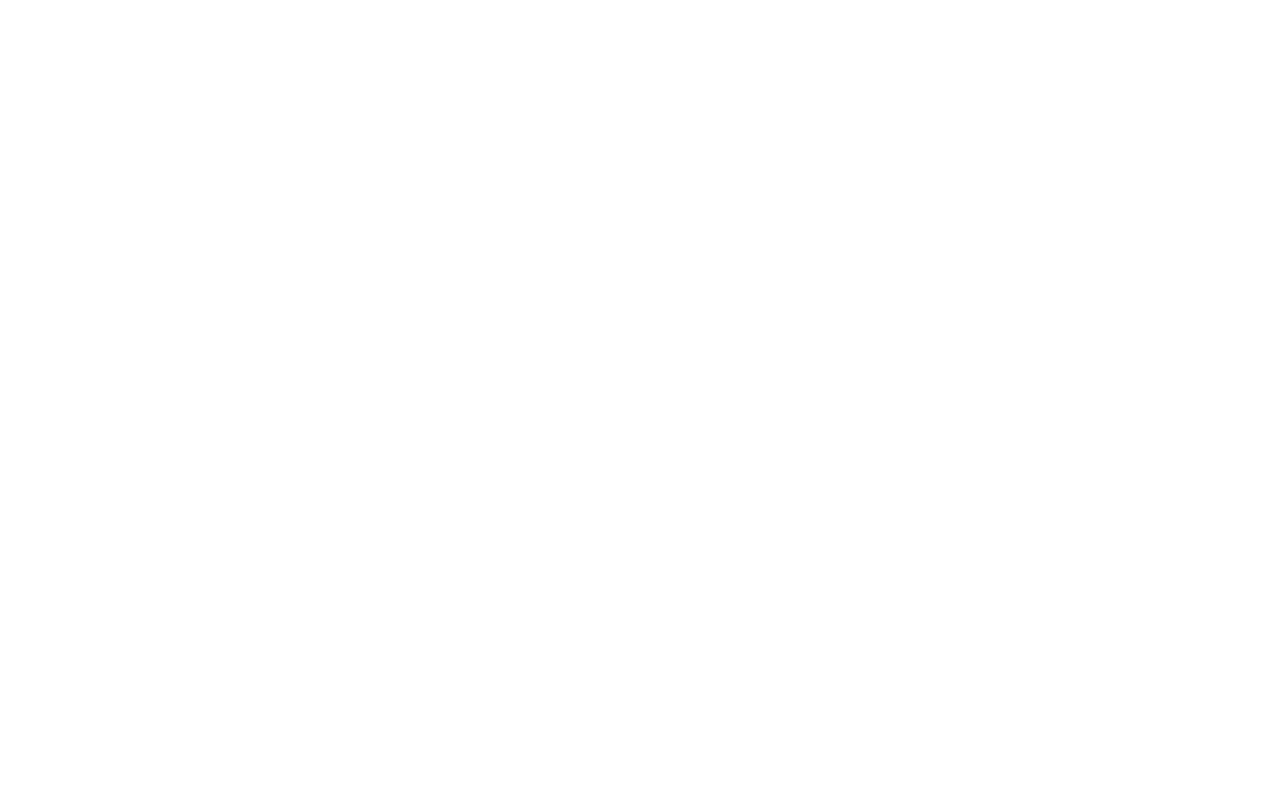
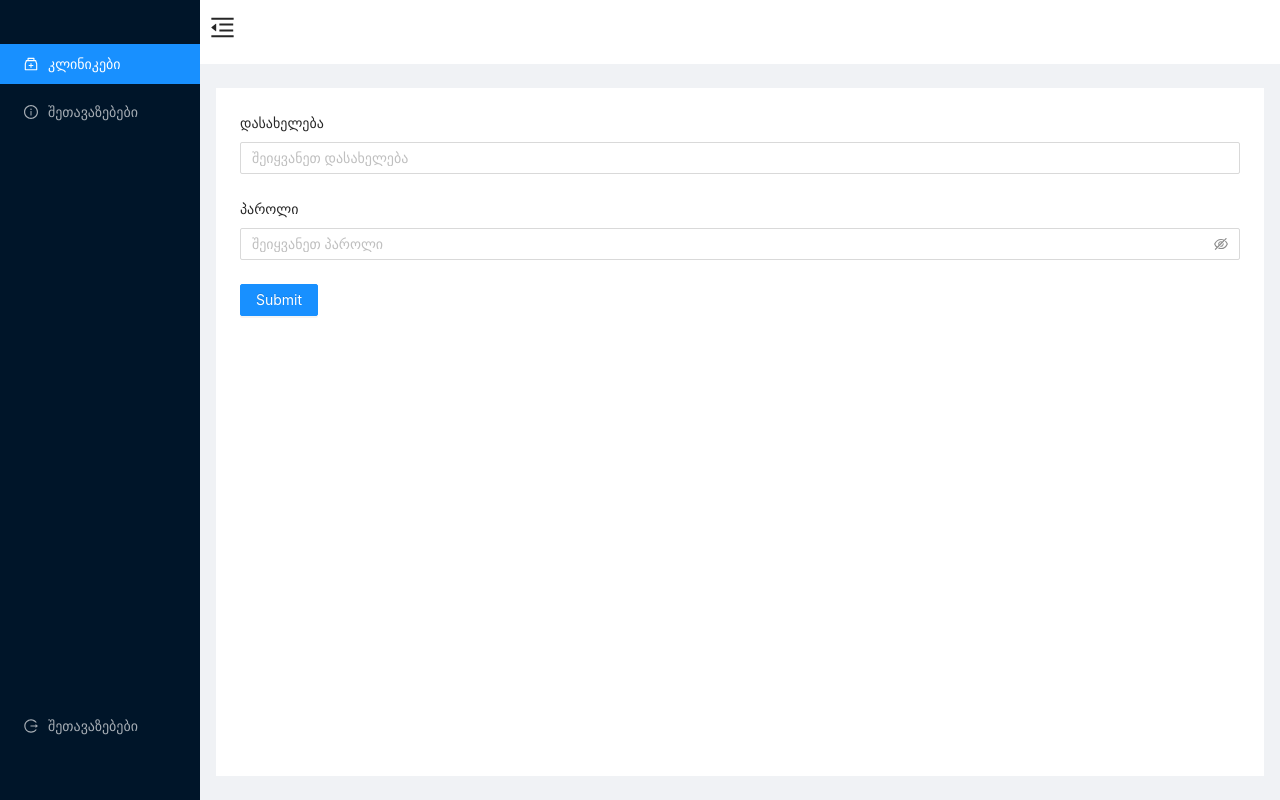
Before and after one commit to BekaDvali132/CRM-app, a React (Create React App) app in the folder frontend/: page /clinics/register in a window 1280 px wide. Before the commit this address had no page. Built offline with nearby package versions, Linux system fonts and the light colour scheme; no server answers.

Commit message:
frontend clinics table

```diff
--- a/frontend/src/App.js
+++ b/frontend/src/App.js
@@ -3,6 +3,8 @@ import Login from "./components/auth/Login";
 import "antd/dist/antd.min.css";
 import UserRoute from "./components/layout/UserRoute";
 import { UserContext } from "./components/hooks/contexts/UserContext";
+import Clinics from "./components/clinics/Clinics";
+import RegisterClinic from "./components/clinics/RegisterClinic";
 
 function App() {
   return (
@@ -13,6 +15,9 @@ function App() {
             <Route path="/login" element={<Login />} />
             {/* <Route path="/" element={  component={Login}/>} /> */}
             <Route path="/" element={<UserRoute />}>
+            <Route path="/clinics" element={<Clinics />}/>
+            <Route path="/clinics/register" element={<RegisterClinic />}/>
+
             </Route>
           </Routes>
         </div>
--- a/frontend/src/components/auth/Login.css
+++ b/frontend/src/components/auth/Login.css
@@ -7,6 +7,12 @@
     align-items: center;
     padding: 32px;
 }
-form{
+
+form.login-form {
+    padding: 30px !important;
+    border: 1px solid green;
+    border-radius: 20px;
+    position: relative;
+    bottom: 100px;
     width: 100%;
 }
--- a/frontend/src/components/auth/Login.jsx
+++ b/frontend/src/components/auth/Login.jsx
@@ -44,7 +44,7 @@ const Login = () => {
 
   return (
     <div className="login">
-      <Form layout={"vertical"} onFinish={onFinish}>
+      <Form layout={"vertical"} onFinish={onFinish} className={'login-form'}>
         <Form.Item
           label="დასახელება"
           name="name"
@@ -79,7 +79,7 @@ const Login = () => {
         </Form.Item>
         <Form.Item>
           <Button type="primary" htmlType="submit">
-            Submit
+            შესვლა
           </Button>
         </Form.Item>
       </Form>
--- /dev/null
+++ b/frontend/src/components/clinics/Clinics.css
@@ -0,0 +1,4 @@
+.clinic-table{
+    width: 100%;
+    overflow: auto;
+}
--- /dev/null
+++ b/frontend/src/components/clinics/Clinics.jsx
@@ -0,0 +1,73 @@
+import { Button, Space, Table } from "antd";
+import axios from "axios";
+import { useState } from "react";
+import { useEffect } from "react";
+import { useNavigate } from "react-router-dom";
+import './Clinics.css'
+const columns = [
+  {
+    title: "კლინიკის დასახელება",
+    dataIndex: "name",
+    key: "name",
+  },
+  {
+    title: "საიდენტიფიკაციო/კოდი ",
+    dataIndex: "identity_code",
+    key: "identity_code",
+  },
+  {
+    title: "ტელეფონის ნომერი",
+    dataIndex: "phone_number",
+    key: "phone_number",
+  },
+  {
+    title: "საკონტაქტო პირი",
+    dataIndex: "contact_person",
+    key: "contact_person",
+  },
+  {
+    title: "რედაქტირება",
+    dataIndex: "edit",
+    key: "edit",
+  },
+  {
+    title: "წაშლა",
+    dataIndex: "delete",
+    key: "delete",
+  },
+];
+
+const Clinics = () => {
+  const [clinics, setClincs] = useState([]);
+  const navigate = useNavigate()
+
+  const getClinics = () => {
+    axios.get("api/clinics").then((res) => {
+      if (res.data.status === "success") {
+        setClincs(res.data.data);
+      }
+    });
+  };
+  useEffect(() => {
+    getClinics();
+  }, []);
+  return (
+    <Space direction="vertical" size={"large"} className="clinic-table">
+      <Button type="primary mb-3" onClick={()=>navigate('/clinics/register')}>კლინიკის რეგისტრაცია</Button>
+
+      <Table
+        columns={columns}
+        dataSource={clinics?.map((clinic) => {
+          return ({
+            key: clinic._id,
+            name: clinic.text,
+            age: 32,
+            address: "10 Downing Street",
+          });
+        })}
+      />
+    </Space>
+  );
+};
+
+export default Clinics;
--- /dev/null
+++ b/frontend/src/components/clinics/RegisterClinic.jsx
@@ -0,0 +1,56 @@
+import { Button, Form, Input } from "antd";
+import { useState } from "react";
+
+const RegisterClinic = () => {
+
+    const [errors,setErrors] = useState()
+
+    const onFinish = (values) => {
+
+    }
+  return (
+    <>
+      <Form layout={"vertical"} onFinish={onFinish}>
+        <Form.Item
+          label="დასახელება"
+          name="name"
+          validateStatus={errors?.name ? `error` : ""}
+          rules={[
+            {
+              required: false,
+            },
+          ]}
+          help={errors?.name}
+        >
+          <Input
+            placeholder="შეიყვანეთ დასახელება"
+            id={errors?.name ? `error` : ""}
+          />
+        </Form.Item>
+        <Form.Item
+          label="პაროლი"
+          name="password"
+          rules={[
+            {
+              required: false,
+            },
+          ]}
+          validateStatus={errors?.password ? `error` : ""}
+          help={errors?.password}
+        >
+          <Input.Password
+            placeholder="შეიყვანეთ პაროლი"
+            id={errors?.password ? `error` : ""}
+          />
+        </Form.Item>
+        <Form.Item>
+          <Button type="primary" htmlType="submit">
+            Submit
+          </Button>
+        </Form.Item>
+      </Form>
+    </>
+  );
+};
+
+export default RegisterClinic;
--- a/frontend/src/components/layout/UserRoute.css
+++ b/frontend/src/components/layout/UserRoute.css
@@ -29,14 +29,6 @@
   font-size: 25px;
 }
 
-form {
-  padding: 30px !important;
-  border: 1px solid green;
-  border-radius: 20px;
-  position: relative;
-  bottom: 100px;
-}
-
 h1{
   color: white;
   text-align: center;
--- a/frontend/src/components/layout/UserRoute.jsx
+++ b/frontend/src/components/layout/UserRoute.jsx
@@ -1,9 +1,9 @@
 import {
   MenuFoldOutlined,
   MenuUnfoldOutlined,
-  UploadOutlined,
-  UserOutlined,
-  VideoCameraOutlined,
+  MedicineBoxOutlined,
+  InfoCircleOutlined,
+  LogoutOutlined
 } from "@ant-design/icons";
 import { Layout, Menu } from "antd";
 import axios from "axios";
@@ -39,16 +39,24 @@ const UserRoute = () => {
     }
   );
 
+  const logOut = () => {
+    localStorage.removeItem('user')
+    navigate('/login')
+  }
+
   useEffect(() => {
     axios
       .get("api/users/me", {
-          headers: { authorization: "Bearer " + JSON.parse(localStorage.getItem('user'))?.token },
+        headers: {
+          authorization:
+            "Bearer " + JSON.parse(localStorage.getItem("user"))?.token,
+        },
       })
       .then((res) => {
         if (res?.data?.status === "success") {
           localStorage.setItem(
             "user",
-              JSON.stringify({ ...res?.data?.data, token: user.token })
+            JSON.stringify({ ...res?.data?.data, token: user?.token })
           );
         }
       });
@@ -74,19 +82,23 @@ const UserRoute = () => {
           items={[
             {
               key: "1",
-              icon: <UserOutlined />,
-              label: "nav 1",
+              icon: <MedicineBoxOutlined />,
+              label: "კლინიკები",
+              onClick: ()=>navigate('/clinics')
             },
             {
               key: "2",
-              icon: <VideoCameraOutlined />,
-              label: "nav 2",
+              icon: <InfoCircleOutlined />,
+              label: "შეთავაზებები",
+              onClick: ()=>navigate('/clinics')
             },
             {
               key: "3",
-              icon: <UploadOutlined />,
-              label: "nav 3",
-            },
+              icon: <LogoutOutlined />,
+              style: {position:"absolute",bottom:'50px',width:'100%'},
+              label: "შეთავაზებები",
+              onClick: ()=>logOut()
+            }
           ]}
         />
       </Sider>
```
Lines whose indentation alone changed are shown as unchanged.
